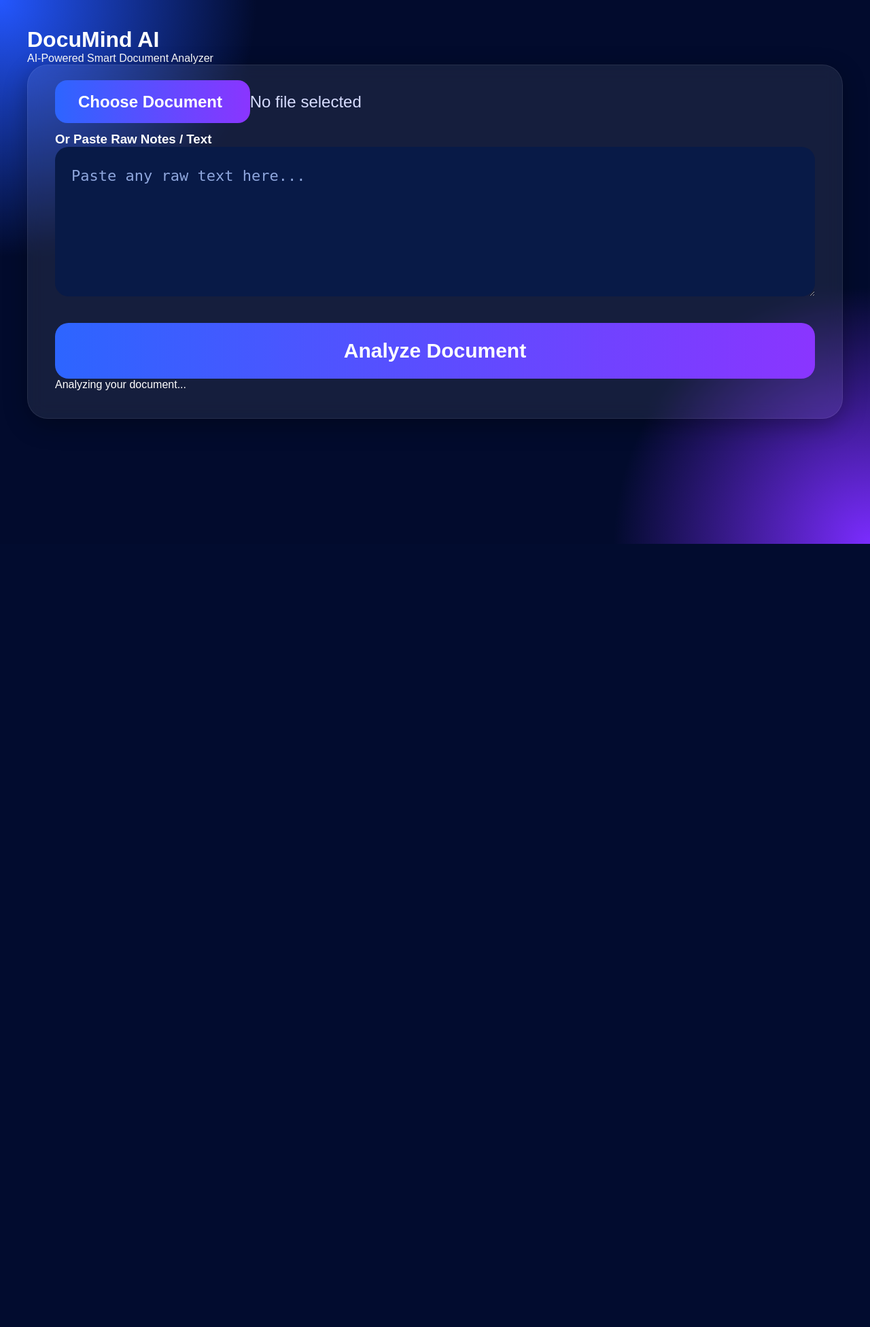
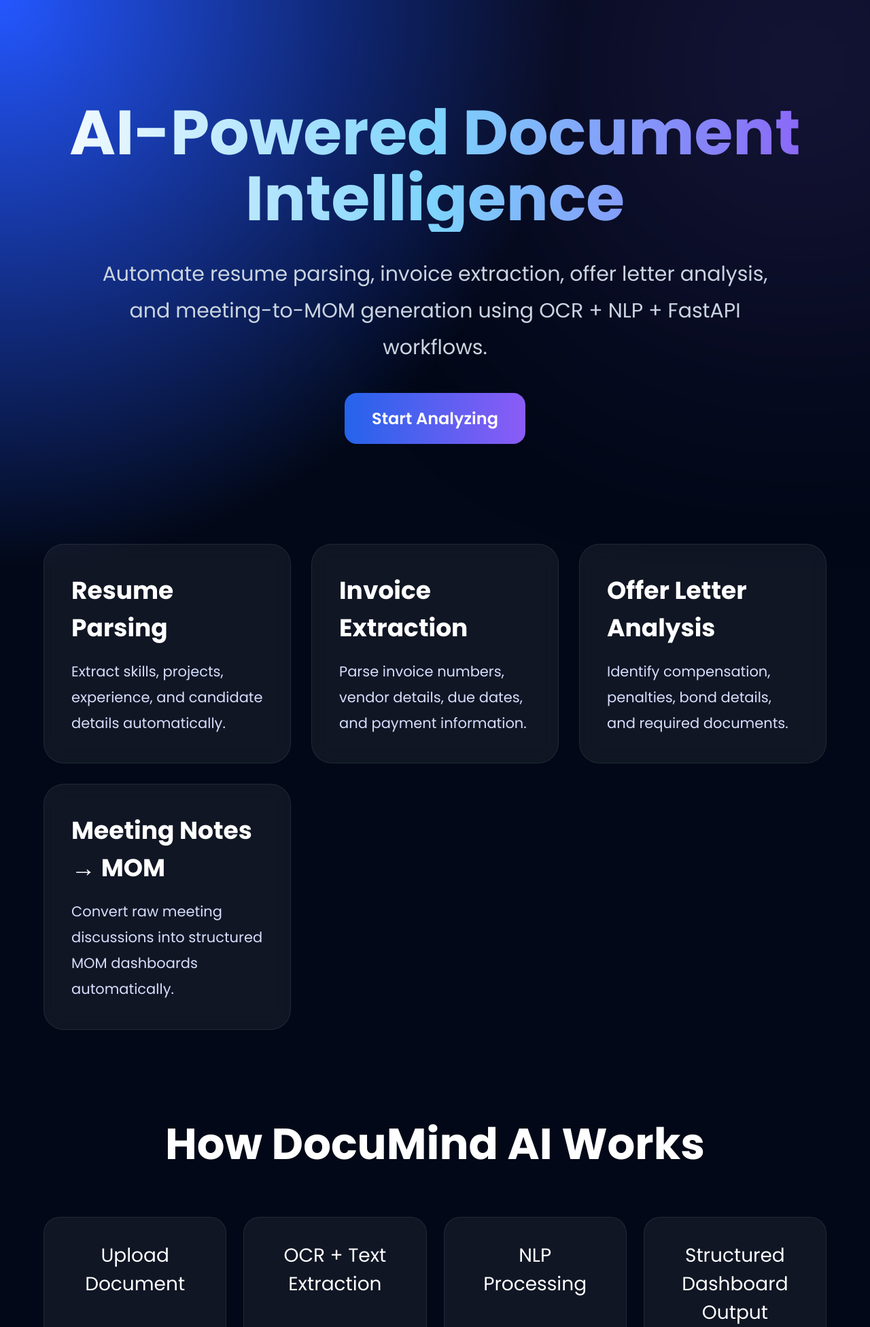
Before and after one commit to khushi168/DocuMindAI, a FastAPI app: page / in a window 1280 px wide. Shown: the top 1952 px of the page at 68% size. Before the commit the page ends 800 px from the top, so only its background shows below. Run offline with FastAPI, Linux system fonts and the light colour scheme.

Commit message:
Upgraded DocuMind AI and workflow experience

```diff
--- a/app/static/style.css
+++ b/app/static/style.css
@@ -4,66 +4,182 @@
     box-sizing: border-box;
 }
 
+html {
+    scroll-behavior: smooth;
+}
+
 body {
-    font-family: Arial, sans-serif;
+    font-family: 'Poppins', sans-serif;
     background:
         radial-gradient(circle at top left, #2457ff 0%, transparent 25%),
         radial-gradient(circle at bottom right, #7b2cff 0%, transparent 25%),
-        #020b2d;
+        #020817;
+    color: white;
+    overflow-x: hidden;
+}
+
+.background-glow {
+    position: fixed;
+    width: 700px;
+    height: 700px;
+    background: #8b5cf6;
+    filter: blur(180px);
+    opacity: 0.15;
+    top: -250px;
+    right: -250px;
+    z-index: -1;
+}
+
+.hero-section {
     min-height: 100vh;
+    display: flex;
+    align-items: center;
+    justify-content: center;
+    text-align: center;
+    padding: 0 40px;
+}
+
+.hero-content {
+    max-width: 1200px;
+}
+
+.hero-content h1 {
+    font-size: 92px;
+    line-height: 1.05;
+    margin-bottom: 35px;
+    background: linear-gradient(to right, #ffffff, #7dd3fc, #8b5cf6);
+    -webkit-background-clip: text;
+    -webkit-text-fill-color: transparent;
+    animation: fadeUp 1s ease;
+}
+
+.hero-content p {
+    font-size: 30px;
+    line-height: 1.8;
+    color: #cbd5e1;
+    max-width: 1000px;
+    margin: auto;
+    animation: fadeUp 1.4s ease;
+}
+
+.hero-btn {
+    display: inline-block;
+    margin-top: 40px;
+    padding: 20px 40px;
+    border-radius: 18px;
+    background: linear-gradient(90deg, #2563eb, #8b5cf6);
     color: white;
+    text-decoration: none;
+    font-size: 24px;
+    font-weight: 600;
+    transition: 0.3s;
+}
+
+.hero-btn:hover {
+    transform: translateY(-5px);
+}
+
+.features-section {
+    width: 90%;
+    max-width: 1500px;
+    margin: auto;
+    display: grid;
+    grid-template-columns: repeat(auto-fit, minmax(300px, 1fr));
+    gap: 30px;
+    margin-bottom: 120px;
+}
+
+.feature-card {
+    background: rgba(255, 255, 255, 0.06);
+    border: 1px solid rgba(255, 255, 255, 0.08);
     padding: 40px;
+    border-radius: 30px;
+    backdrop-filter: blur(14px);
+    transition: 0.3s;
+}
+
+.feature-card:hover {
+    transform: translateY(-10px);
+    border-color: #8b5cf6;
+}
+
+.feature-card h3 {
+    font-size: 36px;
+    margin-bottom: 18px;
+}
+
+.feature-card p {
+    color: #d6defd;
+    line-height: 1.8;
+    font-size: 21px;
+}
+
+.workflow-section {
+    width: 90%;
+    max-width: 1500px;
+    margin: auto;
+    margin-bottom: 120px;
+    text-align: center;
+}
+
+.workflow-section h2 {
+    font-size: 64px;
+    margin-bottom: 60px;
+}
+
+.workflow-grid {
+    display: grid;
+    grid-template-columns: repeat(auto-fit, minmax(250px, 1fr));
+    gap: 25px;
+}
+
+.workflow-step {
+    background: rgba(255, 255, 255, 0.06);
+    border-radius: 24px;
+    padding: 35px;
+    font-size: 28px;
+    border: 1px solid rgba(255, 255, 255, 0.08);
 }
 
 .container {
-    max-width: 1400px;
+    width: 90%;
+    max-width: 1500px;
     margin: auto;
-}
-
-.hero-section {
-    text-align: center;
-    margin-bottom: 40px;
-}
-
-.hero-section h1 {
-    font-size: 82px;
-    font-weight: bold;
-    margin-bottom: 12px;
-}
-
-.hero-section p {
-    font-size: 32px;
-    color: #d2d9ff;
+    padding-bottom: 100px;
 }
 
 .upload-card {
     background: rgba(255, 255, 255, 0.08);
     border: 1px solid rgba(255, 255, 255, 0.08);
-    border-radius: 30px;
-    padding: 40px;
-    backdrop-filter: blur(12px);
-    box-shadow: 0 10px 35px rgba(0, 0, 0, 0.3);
+    border-radius: 34px;
+    padding: 45px;
+    backdrop-filter: blur(16px);
+    box-shadow: 0 10px 40px rgba(0, 0, 0, 0.25);
+}
+
+.upload-heading {
+    font-size: 52px;
+    margin-bottom: 35px;
+    text-align: center;
 }
 
 .file-upload-box {
     background: #071846;
     border-radius: 24px;
-    padding: 28px;
-    margin-bottom: 30px;
+    padding: 30px;
     display: flex;
     align-items: center;
-    gap: 24px;
+    gap: 25px;
     flex-wrap: wrap;
 }
 
 .custom-file-upload {
-    background: linear-gradient(90deg, #2d65ff, #8a35ff);
-    color: white;
+    background: linear-gradient(90deg, #2563eb, #8b5cf6);
     padding: 18px 34px;
     border-radius: 18px;
+    cursor: pointer;
     font-size: 24px;
-    font-weight: bold;
-    cursor: pointer;
+    font-weight: 600;
     transition: 0.3s;
 }
 
@@ -72,8 +188,8 @@
 }
 
 #file-name {
-    font-size: 24px;
-    color: #d7ddff;
+    font-size: 22px;
+    color: #d6defd;
 }
 
 input[type="file"] {
@@ -81,43 +197,41 @@
 }
 
 .text-input-section {
-    margin-top: 30px;
+    margin-top: 35px;
 }
 
 .text-input-section h2 {
-    color: #9bc1ff;
-    margin-bottom: 18px;
-    font-size: 38px;
+    font-size: 36px;
+    margin-bottom: 20px;
 }
 
 .text-input-section textarea {
     width: 100%;
-    min-height: 220px;
+    min-height: 240px;
     background: #081a47;
     border: none;
     outline: none;
-    border-radius: 20px;
-    padding: 24px;
+    border-radius: 24px;
+    padding: 28px;
     color: white;
     font-size: 22px;
-    resize: vertical;
-    line-height: 1.7;
+    line-height: 1.8;
 }
 
 .text-input-section textarea::placeholder {
-    color: #8ea6dd;
+    color: #91a5d6;
 }
 
 button {
     width: 100%;
     margin-top: 35px;
-    background: linear-gradient(90deg, #2d65ff, #8a35ff);
+    padding: 24px;
+    border: none;
+    border-radius: 22px;
+    background: linear-gradient(90deg, #2563eb, #8b5cf6);
     color: white;
-    border: none;
-    padding: 24px;
-    border-radius: 20px;
     font-size: 30px;
-    font-weight: bold;
+    font-weight: 700;
     cursor: pointer;
     transition: 0.3s;
 }
--- a/app/templates/index.html
+++ b/app/templates/index.html
@@ -2,28 +2,134 @@
 <html lang="en">
 
 <head>
+
     <meta charset="UTF-8">
+
     <meta name="viewport" content="width=device-width, initial-scale=1.0">
+
     <title>DocuMind AI</title>
 
     <link rel="stylesheet" href="/static/style.css">
+
+    <link rel="preconnect" href="https://fonts.googleapis.com">
+
+    <link rel="preconnect" href="https://fonts.gstatic.com" crossorigin>
+
+    <link href="https://fonts.googleapis.com/css2?family=Poppins:wght@300;400;500;600;700&display=swap"
+        rel="stylesheet">
+
 </head>
 
 <body>
+    <div class="background-glow"></div>
 
-    <div class="container">
+    <section class="hero-section">
 
-        <h1>DocuMind AI</h1>
+        <div class="hero-content">
 
-        <p class="subtitle">
-            AI-Powered Smart Document Analyzer
-        </p>
+            <h1>
+                AI-Powered Document Intelligence
+            </h1>
+
+            <p>
+                Automate resume parsing, invoice extraction,
+                offer letter analysis, and meeting-to-MOM generation
+                using OCR + NLP + FastAPI workflows.
+            </p>
+
+            <a href="#upload-area" class="hero-btn">
+                Start Analyzing
+            </a>
+
+        </div>
+
+    </section>
+
+    <section class="features-section">
+        <div class="feature-card">
+
+            <h3>Resume Parsing</h3>
+
+            <p>
+                Extract skills, projects, experience,
+                and candidate details automatically.
+            </p>
+
+        </div>
+
+        <div class="feature-card">
+
+            <h3>Invoice Extraction</h3>
+
+            <p>
+                Parse invoice numbers, vendor details,
+                due dates, and payment information.
+            </p>
+
+        </div>
+
+        <div class="feature-card">
+
+            <h3>Offer Letter Analysis</h3>
+            <p>
+                Identify compensation, penalties,
+                bond details, and required documents.
+            </p>
+
+        </div>
+
+        <div class="feature-card">
+
+            <h3>Meeting Notes → MOM</h3>
+
+            <p>
+                Convert raw meeting discussions into
+                structured MOM dashboards automatically.
+            </p>
+
+        </div>
+
+    </section>
+
+    <section class="workflow-section">
+
+        <h2>
+            How DocuMind AI Works
+        </h2>
+
+        <div class="workflow-grid">
+
+            <div class="workflow-step">
+                Upload Document
+            </div>
+
+            <div class="workflow-step">
+                OCR + Text Extraction
+            </div>
+
+            <div class="workflow-step">
+                NLP Processing
+            </div>
+
+            <div class="workflow-step">
+                Structured Dashboard Output
+            </div>
+
+        </div>
+
+    </section>
+
+    <div class="container" id="upload-area">
 
         <div class="upload-card">
 
+            <h2 class="upload-heading">
+                Analyze Your Document
+            </h2>
+
             <form id="uploadForm" enctype="multipart/form-data">
 
-                <div class="file-upload-container">
+                <div class="file-upload-box">
 
                     <label for="file-upload" class="custom-file-upload">
                         Choose Document
@@ -39,9 +145,12 @@
 
                 <div class="text-input-section">
 
-                    <h3>Or Paste Raw Notes / Text</h3>
+                    <h2>
+                        Or Paste Raw Text / Notes
+                    </h2>
 
-                    <textarea id="meetingText" name="meeting_text" placeholder="Paste any raw text here..."></textarea>
+                    <textarea id="meetingText" name="meeting_text"
+                        placeholder="Paste meeting notes, contracts, invoices, legal text or any raw content here..."></textarea>
 
                 </div>
 
@@ -51,7 +160,7 @@
 
             </form>
 
-            <div id="loading">
+            <div id="loading" class="loading">
                 Analyzing your document...
             </div>
 
```
Also changed, not shown: other parts of app/static/style.css (+44 -47 lines).
